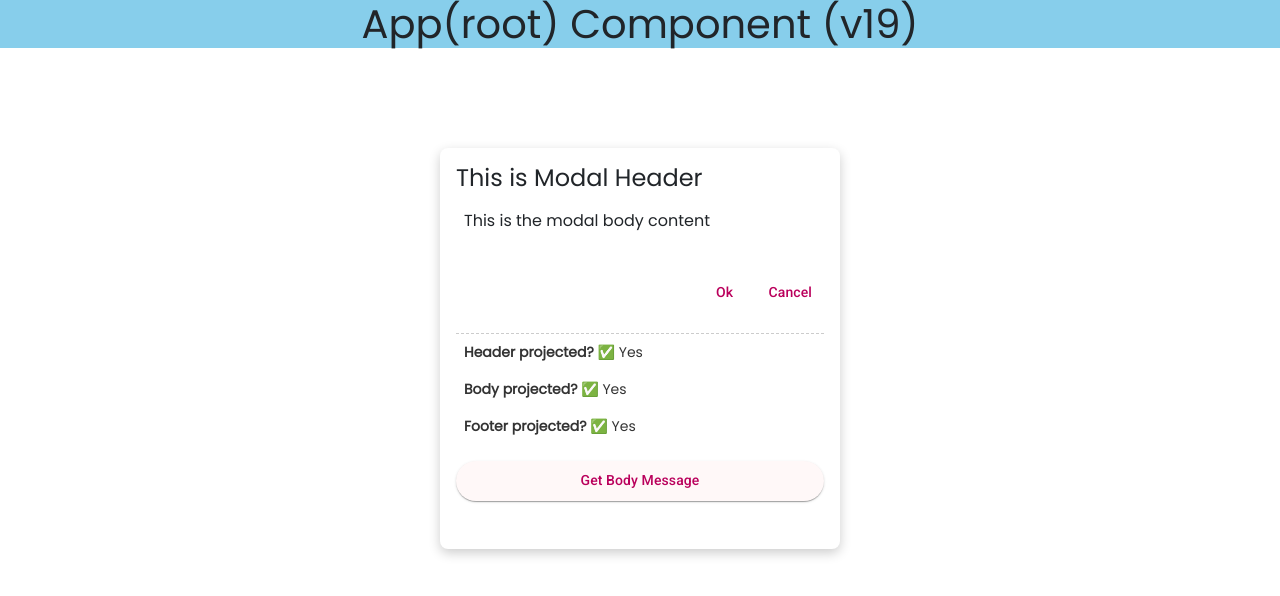
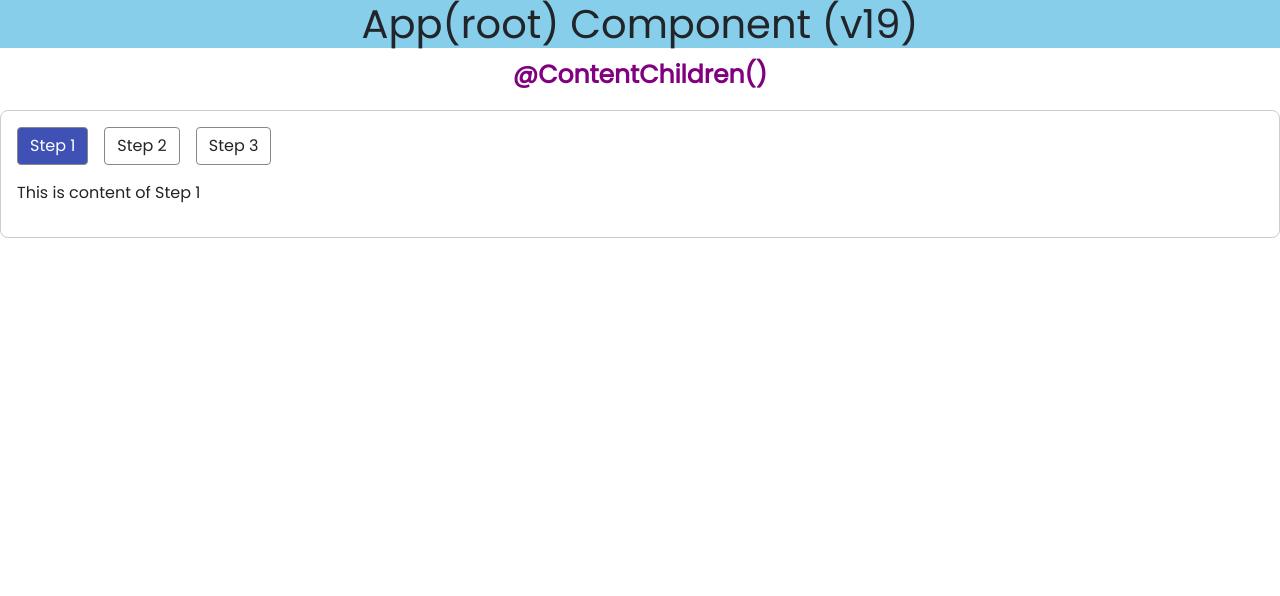
Before and after one commit to SatishKonduru/SELF-19, an Angular app: page / in a window 1280 px wide. Shown: the top 596 px of the page. Built offline with nearby package versions, Linux system fonts and the light colour scheme.

Commit message:
@ContentChildren

```diff
--- a/src/app/app.component.html
+++ b/src/app/app.component.html
@@ -15,7 +15,7 @@
   <!-- <app-view-child></app-view-child> -->
 <!-- <app-parent></app-parent> -->
 <!-- <app-questionnaire></app-questionnaire> -->
- <app-modal>
+ <!-- <app-modal>
       <app-modal-header>
         <h4>This is Modal Header</h4>
       </app-modal-header>
@@ -26,4 +26,15 @@
         <button mat-button color="primary">Ok</button>
         <button mat-button color="warn">Cancel</button>
       </app-modal-footer>
-</app-modal>
+</app-modal> -->
+<app-stepper>
+  <app-step title="Step 1">
+    <p>This is content of Step 1</p>
+  </app-step>
+  <app-step title="Step 2">
+    <p>This is content of Step 2</p>
+  </app-step>
+  <app-step title="Step 3">
+    <p>This is content of Step 3</p>
+  </app-step>
+</app-stepper>
--- /dev/null
+++ b/src/app/components/step/step.component.html
@@ -0,0 +1,3 @@
+<ng-template>
+  <ng-content></ng-content>
+</ng-template>
--- /dev/null
+++ b/src/app/components/step/step.component.ts
@@ -0,0 +1,13 @@
+import { Component, Input, TemplateRef, ViewChild } from '@angular/core';
+
+@Component({
+  selector: 'app-step',
+  imports: [],
+  templateUrl: './step.component.html',
+  styleUrl: './step.component.css',
+})
+export class StepComponent {
+  @Input() title: string = '';
+  @ViewChild(TemplateRef, { static: true })
+  templateRef!: TemplateRef<any>;
+}
--- /dev/null
+++ b/src/app/components/stepper/stepper.component.css
@@ -0,0 +1,23 @@
+.stepper-container {
+  border: 1px solid #ccc;
+  padding: 1rem;
+  border-radius: 8px;
+}
+
+.step-header {
+  display: flex;
+  gap: 1rem;
+  margin-bottom: 1rem;
+}
+
+.step-tab {
+  padding: 6px 12px;
+  cursor: pointer;
+  border: 1px solid #888;
+  border-radius: 4px;
+}
+
+.step-tab.active {
+  background-color: #3f51b5;
+  color: white;
+}
--- /dev/null
+++ b/src/app/components/stepper/stepper.component.html
@@ -0,0 +1,27 @@
+<app-topic [topic]="topicName"></app-topic>
+<div class="stepper-container">
+  <div class="step-header">
+    @for(title of stepTitles(); let i = $index;track i){
+    <div
+      class="step-tab"
+      [class.active]="i === currentStepIndex()"
+      (click)="goToStep(i)"
+    >
+      {{ title }}
+    </div>
+    }
+  </div>
+
+  <!-- <div class="step-content">
+    <ng-container
+      *ngIf="steps?.length"
+      [ngTemplateOutlet]="steps.toArray()[currentStepIndex]?.templateRef"
+    >
+    </ng-container>
+  </div> -->
+  <div class="step-content">
+    @if(currentStepTemplate()){
+    <ng-container [ngTemplateOutlet]="currentStepTemplate()"></ng-container>
+    }
+  </div>
+</div>
--- /dev/null
+++ b/src/app/components/stepper/stepper.component.ts
@@ -0,0 +1,58 @@
+import {
+  Component,
+  computed,
+  ContentChildren,
+  QueryList,
+  signal,
+} from '@angular/core';
+import { StepComponent } from '../step/step.component';
+import { CommonModule } from '@angular/common';
+import { TopicComponent } from '../topic/topic.component';
+
+@Component({
+  selector: 'app-stepper',
+  imports: [CommonModule, TopicComponent],
+  templateUrl: './stepper.component.html',
+  styleUrl: './stepper.component.css',
+})
+export class StepperComponent {
+  topicName = '@ContentChildren()';
+  @ContentChildren(StepComponent) steps!: QueryList<StepComponent>;
+
+  // stepTitles: string[] = [];
+  // currentStepIndex: number = 0;
+
+  // ngAfterContentInit(): void {
+  //   this.stepTitles = this.steps.map((step) => step.title);
+  // }
+
+  // goToStep(index: number) {
+  //   if (index >= 0 && index < this.steps.length) {
+  //     this.currentStepIndex = index;
+  //   }
+  // }
+  // ✅ Signals
+  private _currentStepIndex = signal(0);
+  currentStepIndex = this._currentStepIndex; // Exposed for template binding
+
+  // ✅ Computed signal for step titles
+  stepTitles = computed(() => this.steps?.map((step) => step.title) ?? []);
+
+  // ✅ Computed signal for current templateRef
+  currentStepTemplate = computed(
+    () => this.steps?.toArray()[this._currentStepIndex()]?.templateRef
+  );
+
+  ngAfterContentInit(): void {
+    // Optional: Trigger recompute if QueryList changes
+    this.steps.changes.subscribe(() => {
+      this.stepTitles(); // triggers re-computation
+    });
+  }
+
+  goToStep(index: number) {
+    if (index >= 0 && index < this.steps.length) {
+      this._currentStepIndex.set(index);
+    }
+  }
+}
```
Also changed, not shown: src/app/app.component.ts (+3 -8 lines), src/app/components/step/step.component.css (added).
